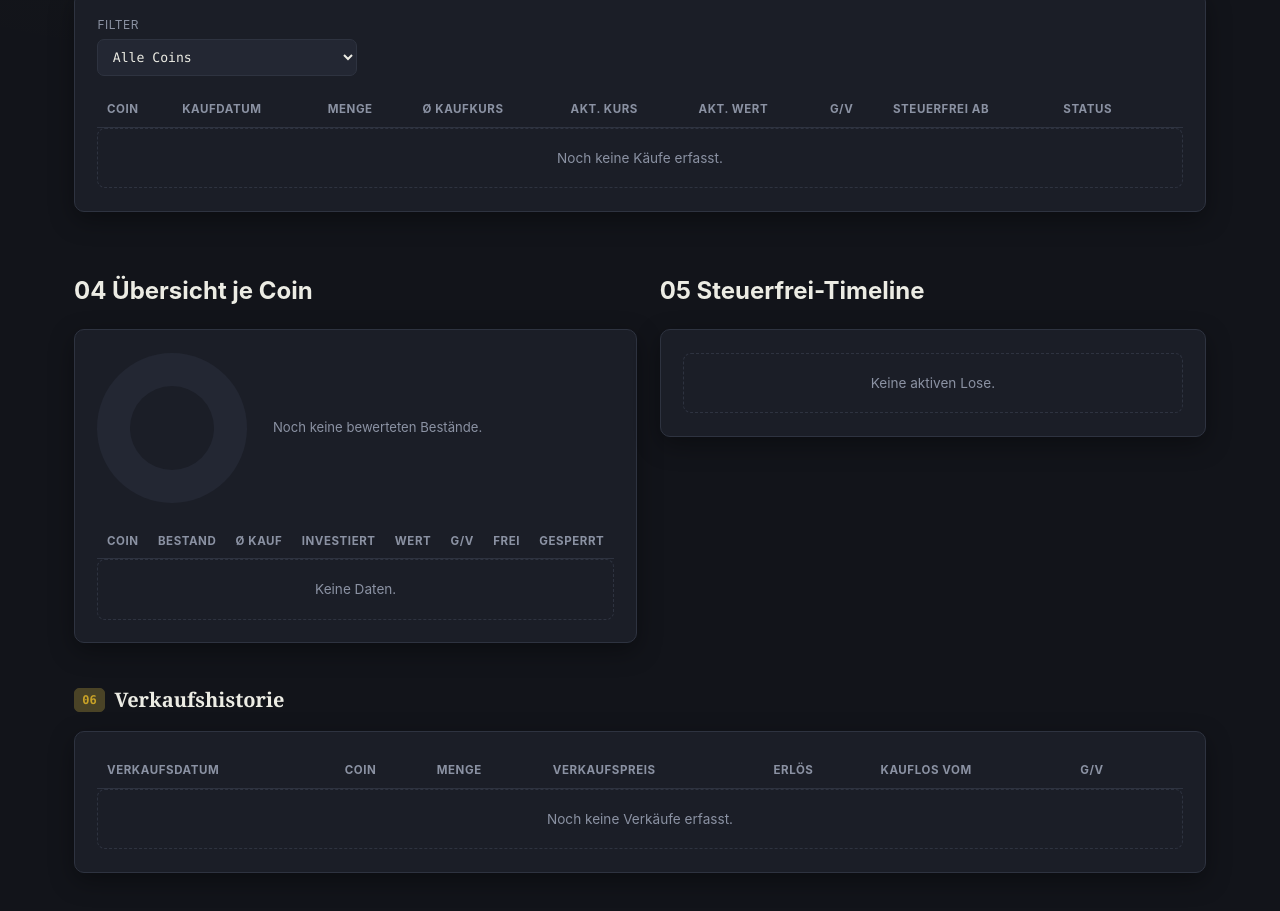
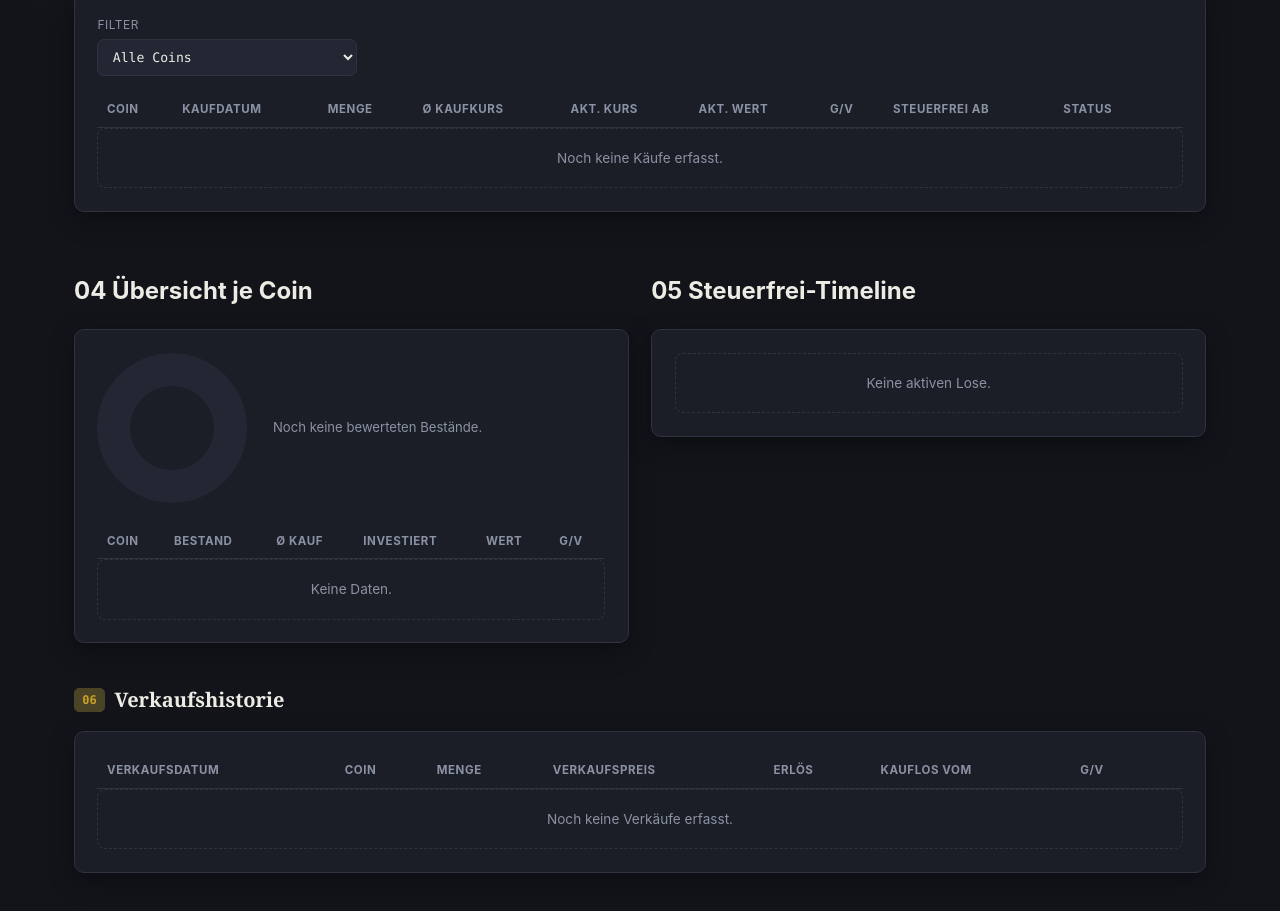
Before and after one commit to schmuus/crypto, a plain HTML site: page index.html in a window 1280 px wide. Shown: the part 840-1751 px from the top of the page. Drawn offline with Linux system fonts and the light colour scheme.

Commit message:
Add files via upload

```diff
--- a/index.html
+++ b/index.html
@@ -131,6 +131,8 @@
   }
 
   .panel{
+    width:100%;
+    box-sizing:border-box;
     background:var(--surface);
     border:1px solid var(--border);
     border-radius:var(--radius);
@@ -161,6 +163,7 @@
   .hint{font-size:.72rem;color:var(--text-muted);margin-top:-.15rem;}
 
   .two-col{display:grid;grid-template-columns:1fr 1fr;gap:1.4rem;}
+  .two-col > div{min-width:0;}
   @media (max-width:820px){.two-col{grid-template-columns:1fr;}}
 
   table{width:100%;border-collapse:collapse;font-size:.88rem;}
@@ -181,7 +184,8 @@
     white-space:nowrap;
   }
   tbody tr:hover{background:var(--surface-2);}
-  .table-wrap{overflow-x:auto;}
+  .table-wrap{width:100%;overflow-x:auto;-webkit-overflow-scrolling:touch;}
+  .table-wrap table{min-width:680px;}
   .coin-tag{
     font-family:-apple-system, BlinkMacSystemFont, 'Segoe UI', Roboto, Helvetica, Arial, sans-serif;
     font-weight:600;
```
